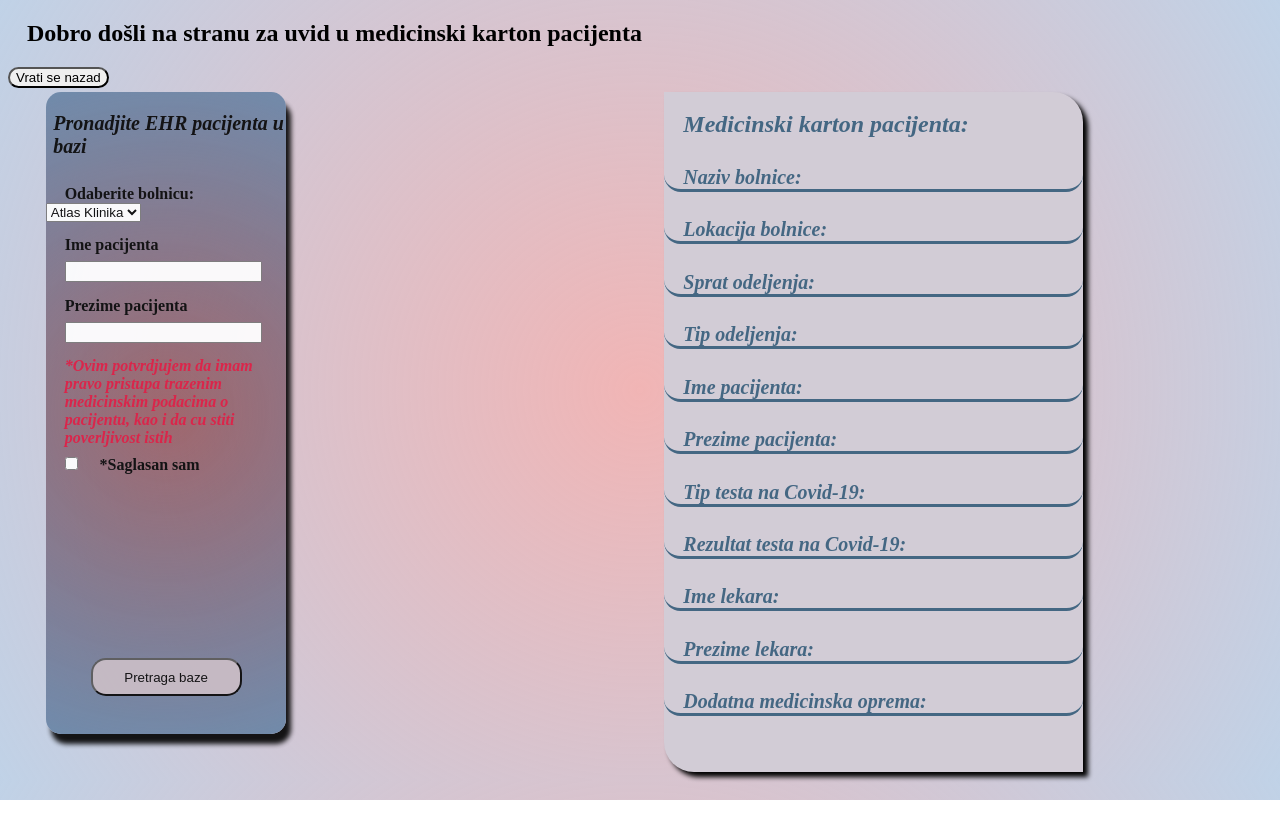
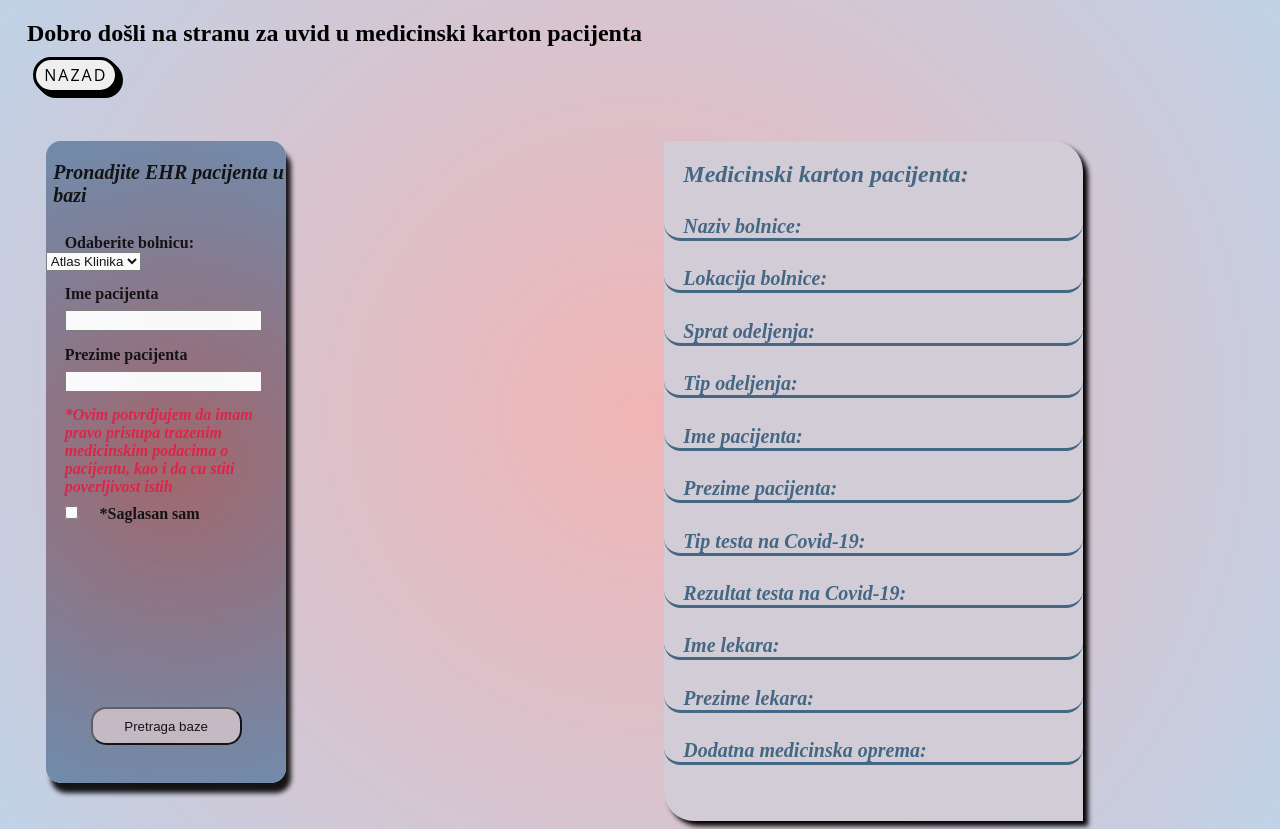
Before and after one commit to EmmaCojbasic/Covid19HealthSystem, a plain HTML site: page Client/karton.html in a window 1280 px wide. Before the commit the page ends 800 px from the top, so only its background shows below. Drawn offline with Linux system fonts and the light colour scheme.

Commit message:
Slight changes

```diff
--- a/Client/karton.html
+++ b/Client/karton.html
@@ -6,7 +6,7 @@
     <body>
         <h2> Dobro došli na stranu za uvid u medicinski karton pacijenta</h2>
 
-        <a href="index.html"> <button class="dugme2"> Vrati se nazad </button> </a>
+        <a href="index.html"> <button class="dugme2"> Nazad </button> </a>
         <script src="karton.js" type="module"> </script>
     </body>
 </html>
--- a/Client/stil2.css
+++ b/Client/stil2.css
@@ -57,9 +57,23 @@ body{
 .dugme2
 {
     border-radius: 30px;
-    margin-bottom: 0.1cm;
+    margin-bottom: 1cm;
+    position:relative;
     bottom: 10px;
     left:2%;
+    font-family: "Open Sans", sans-serif;
+  font-size: 16px;
+  letter-spacing: 2px;
+  text-decoration: none;
+  text-transform: uppercase;
+  color: #000;
+  cursor: pointer;
+  border: 3px solid;
+  padding: 0.25em 0.5em;
+  box-shadow: 1px 1px 0px 0px, 2px 2px 0px 0px, 3px 3px 0px 0px, 4px 4px 0px 0px, 5px 5px 0px 0px;
+  user-select: none;
+  -webkit-user-select: none;
+  touch-action: manipulation;
 }
 .kontOdeljenja{
     display: flex;
@@ -168,7 +182,7 @@ h3{
 }
 .pacijent
 {
-    border:1px solid black;
+    border:2px solid black;
     width:100px;
     display: flex;
     flex:1 1;
```
Also changed, not shown: Client/kontakt.html (+1 -1 lines), Client/manip.html (+1 -1 lines), Client/statistika.html (+1 -1 lines), Client/stil3.css (+35 -7 lines), Client/stilkontakt.css (+14 -0 lines).
